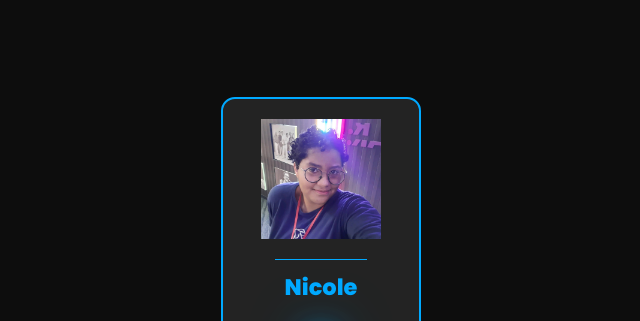
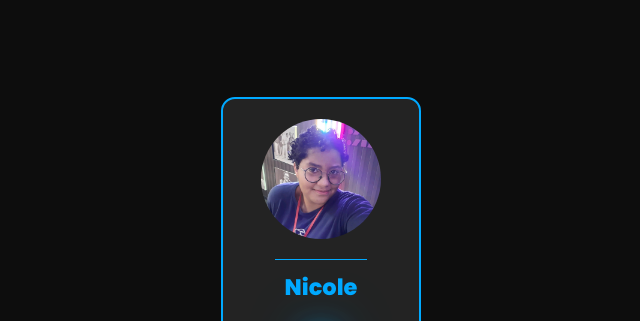
Before and after one commit to izabellyarmeris/projeto-AWS, a plain HTML site: page index.html in a window 1280 px wide. Shown: the part 1131-1452 px from the top of the page, without its empty margins (319-959 px from the left). Drawn offline with Linux system fonts and the light colour scheme.

Commit message:
border-radius

```diff
--- a/index.html
+++ b/index.html
@@ -69,7 +69,7 @@
         </article>
 
         <article class="cards">
-            <img src="img/nicole.jpg" alt="">
+            <img src="img/nicole.jpg" alt="" style="border-radius: 100px;">
             <p>Nicole</p>
             <div class="container-botao">
                 <div class="btn"><a href="https://drive.google.com/file/d/1lYNdRzvPnSxXiWObMzoQkQQgkhf9arau/view?usp=drive_link" target="_blank">Meu currículo</a></div>
```
